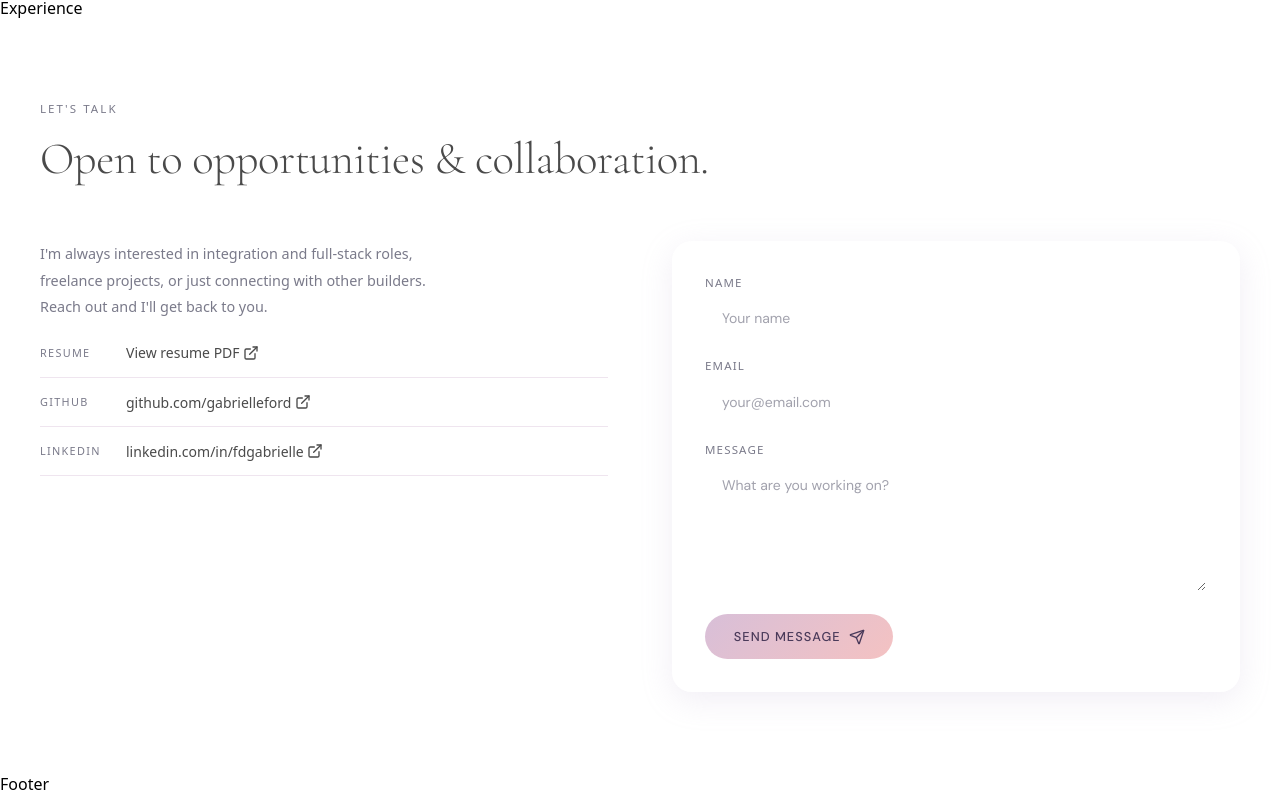
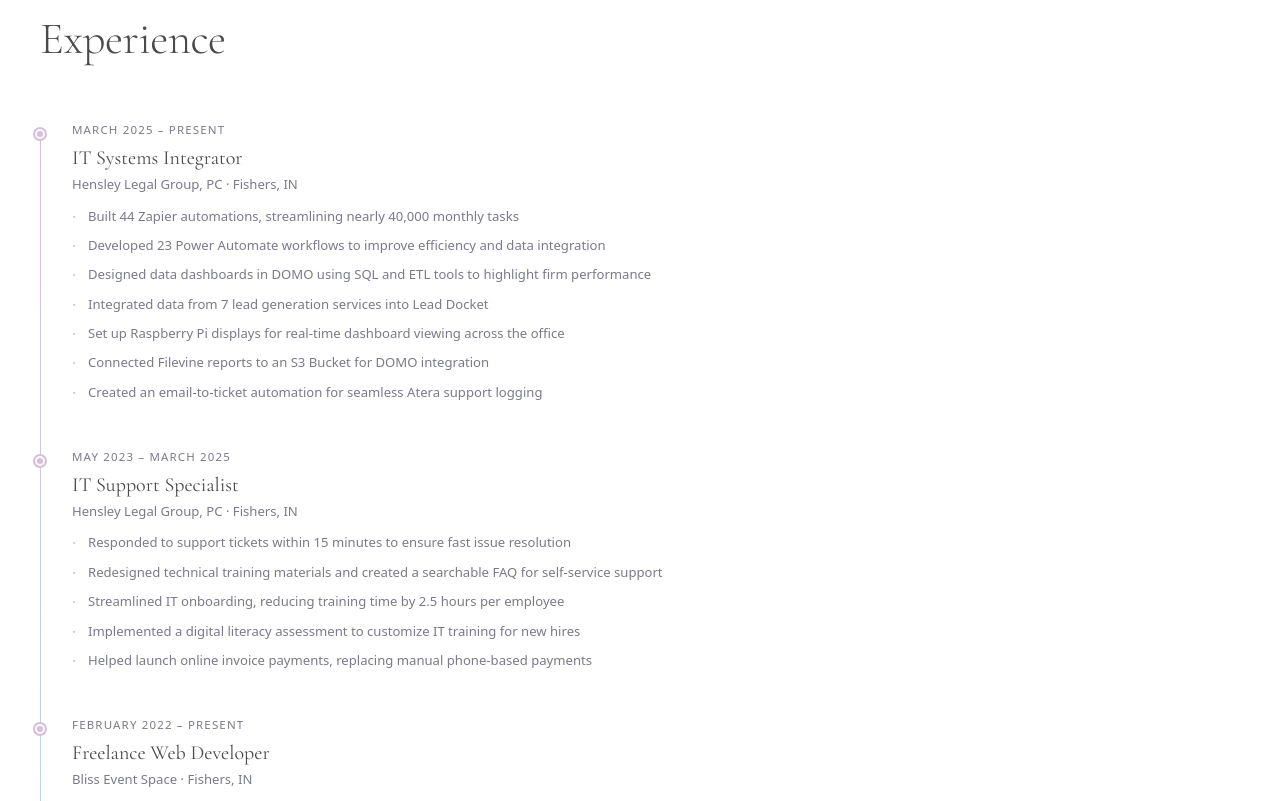
Before and after one commit to gabrielleford/gabrielle-ford-portfolio, a Next.js app: page / in a window 1280 px wide. Shown: the part 1099-1900 px from the top of the page. Built offline with nearby package versions, Linux system fonts and the light colour scheme.

Commit message:
added experience section and changed spacing

```diff
--- a/app/page.tsx
+++ b/app/page.tsx
@@ -1,5 +1,5 @@
 import Contact from '@/components/Contact';
-import { Experience } from '@/components/Experience';
+import Experience from '@/components/Experience';
 import { Hero } from '@/components/Hero';
 import { Projects } from '@/components/Projects';
 import Skills from '@/components/Skills';
--- a/components/Contact.module.css
+++ b/components/Contact.module.css
@@ -2,7 +2,7 @@
    CONTACT
 ============================================= */
 .section {
-  padding: 5rem 2.5rem;
+  padding: 3rem 2.5rem;
 }
 
 .grid {
@@ -200,7 +200,7 @@
 
 @media (max-width: 640px) {
   .section {
-    padding: 3.5rem 1.25rem;
+    padding: 1.25rem 1.25rem;
   }
   .grid {
     gap: 1.5rem;
--- /dev/null
+++ b/components/Experience.module.css
@@ -0,0 +1,99 @@
+/* =============================================
+   EXPERIENCE TIMELINE
+============================================= */
+.section {
+  padding: 3rem 2.5rem;
+}
+
+.timeline {
+  position: relative;
+  padding-left: 2rem;
+  max-width: 720px;
+}
+
+/* Vertical gradient line */
+.timeline::before {
+  content: '';
+  position: absolute;
+  left: 0;
+  top: 8px;
+  bottom: 0;
+  width: 1px;
+  background: linear-gradient(to bottom, var(--primary), var(--accent));
+}
+
+.item {
+  position: relative;
+  margin-bottom: 2.75rem;
+}
+
+/* Timeline dot */
+.item::before {
+  content: '';
+  position: absolute;
+  left: -2rem;
+  top: 8px;
+  width: 10px;
+  height: 10px;
+  border-radius: 50%;
+  background: var(--dot-color);
+  border: 2px solid var(--bg);
+  box-shadow: 0 0 0 2px var(--primary);
+  margin-left: -5px;
+}
+
+.date {
+  font-size: 0.72rem;
+  letter-spacing: 0.1em;
+  text-transform: uppercase;
+  color: var(--text-muted);
+  margin-bottom: 0.3rem;
+}
+
+.role {
+  font-family: var(--font-cormorant);
+  font-size: 1.25rem;
+  font-weight: 400;
+  color: var(--text);
+  margin-bottom: 0.15rem;
+}
+
+.company {
+  font-size: 0.82rem;
+  color: var(--text-muted);
+  margin-bottom: 0.6rem;
+}
+
+.bullets {
+  list-style: none;
+  display: flex;
+  flex-direction: column;
+  gap: 0.4rem;
+}
+
+.bullet {
+  font-size: 0.82rem;
+  color: var(--text-muted);
+  line-height: 1.75;
+  padding-left: 1rem;
+  position: relative;
+}
+
+/* Decorative dot for each bullet */
+.bullet::before {
+  content: '·';
+  position: absolute;
+  left: 0;
+  color: var(--primary);
+  font-size: 1rem;
+  line-height: 1.6;
+}
+
+/* =============================================
+   RESPONSIVE
+============================================= */
+@media (max-width: 640px) {
+  .section {
+    padding: 1.25rem 1.25rem;
+  }
+}
--- a/components/Experience.tsx
+++ b/components/Experience.tsx
@@ -1,3 +1,107 @@
-export const Experience = () => {
-  return <div id='experience'>Experience</div>;
-};
+import styles from './Experience.module.css';
+
+/*
+  Experience
+*/
+
+interface Role {
+  date: string;
+  title: string;
+  company: string;
+  bullets: string[];
+}
+
+const EXPERIENCE: Role[] = [
+  {
+    date: 'March 2025 – Present',
+    title: 'IT Systems Integrator',
+    company: 'Hensley Legal Group, PC · Fishers, IN',
+    bullets: [
+      'Built 44 Zapier automations, streamlining nearly 40,000 monthly tasks',
+      'Developed 23 Power Automate workflows to improve efficiency and data integration',
+      'Designed data dashboards in DOMO using SQL and ETL tools to highlight firm performance',
+      'Integrated data from 7 lead generation services into Lead Docket',
+      'Set up Raspberry Pi displays for real-time dashboard viewing across the office',
+      'Connected Filevine reports to an S3 Bucket for DOMO integration',
+      'Created an email-to-ticket automation for seamless Atera support logging',
+    ],
+  },
+  {
+    date: 'May 2023 – March 2025',
+    title: 'IT Support Specialist',
+    company: 'Hensley Legal Group, PC · Fishers, IN',
+    bullets: [
+      'Responded to support tickets within 15 minutes to ensure fast issue resolution',
+      'Redesigned technical training materials and created a searchable FAQ for self-service support',
+      'Streamlined IT onboarding, reducing training time by 2.5 hours per employee',
+      'Implemented a digital literacy assessment to customize IT training for new hires',
+      'Helped launch online invoice payments, replacing manual phone-based payments',
+    ],
+  },
+  {
+    date: 'February 2022 – Present',
+    title: 'Freelance Web Developer',
+    company: 'Bliss Event Space · Fishers, IN',
+    bullets: [
+      'Designed wireframes and built the full client site in under 6 weeks',
+      'Advised client on UX, UI design, and digital marketing strategy',
+      'Deployed to Heroku with a custom domain; providing ongoing maintenance and updates',
+    ],
+  },
+  {
+    date: '2022',
+    title: 'Web Development Immersive',
+    company: 'Eleven Fifty Academy',
+    bullets: [
+      'Completed an intensive full-stack program covering JavaScript, React, Node.js, and PostgreSQL',
+    ],
+  },
+];
+
+export default function Experience() {
+  return (
+    <section
+      id='experience'
+      aria-labelledby='experience-heading'
+      className={styles.section}
+    >
+      <p className='section-eyebrow'>Where I&apos;ve been</p>
+      <h2
+        id='experience-heading'
+        className='section-title'
+      >
+        Experience
+      </h2>
+
+      <div
+        className={styles.timeline}
+        role='list'
+      >
+        {EXPERIENCE.map((role) => (
+          <article
+            key={role.title + role.date}
+            role='listitem'
+            className={styles.item}
+          >
+            <p className={styles.date}>{role.date}</p>
+            <h3 className={styles.role}>{role.title}</h3>
+            <p className={styles.company}>{role.company}</p>
+            <ul
+              aria-label='Key accomplishments'
+              className={styles.bullets}
+            >
+              {role.bullets.map((bullet) => (
+                <li
+                  key={bullet}
+                  className={styles.bullet}
+                >
+                  {bullet}
+                </li>
+              ))}
+            </ul>
+          </article>
+        ))}
+      </div>
+    </section>
+  );
+}
--- a/components/Skills.module.css
+++ b/components/Skills.module.css
@@ -2,7 +2,7 @@
    SKILLS
 ============================================= */
 .section {
-  padding: 5rem 2.5rem;
+  padding: 3rem 2.5rem;
 }
 
 .grid {
@@ -85,25 +85,10 @@
 ============================================= */
 @media (max-width: 640px) {
   .section {
-    padding: 3.5rem 1.25rem;
+    padding: 1.25rem 1.25rem;
   }
 
   .grid {
     grid-template-columns: 1fr;
   }
 }
-
-/* =============================================
-   DARK MODE
-============================================= */
-.dark .card {
-  background: var(--card-bg);
-  backdrop-filter: blur(12px);
-  -webkit-backdrop-filter: blur(12px);
-  border: 1px solid var(--card-border);
-  border-radius: 16px;
-  padding: 1.5rem;
-  transition:
-    transform 0.25s,
-    box-shadow 0.25s;
-}
```
